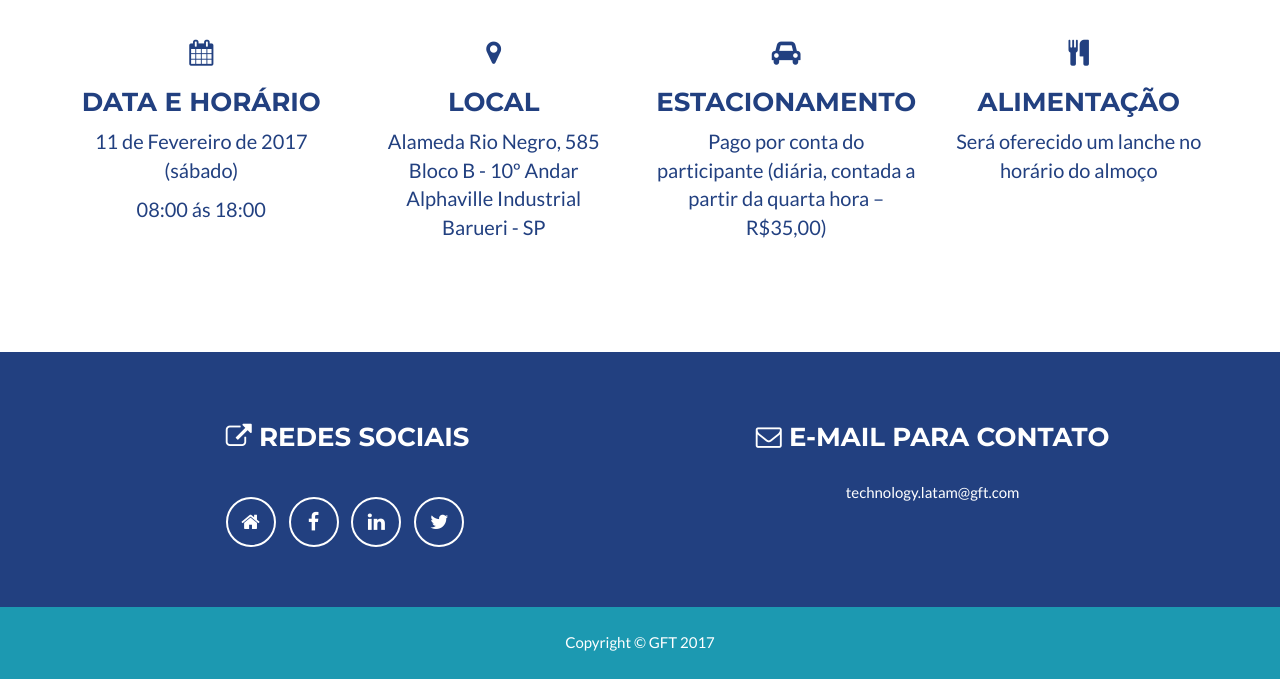
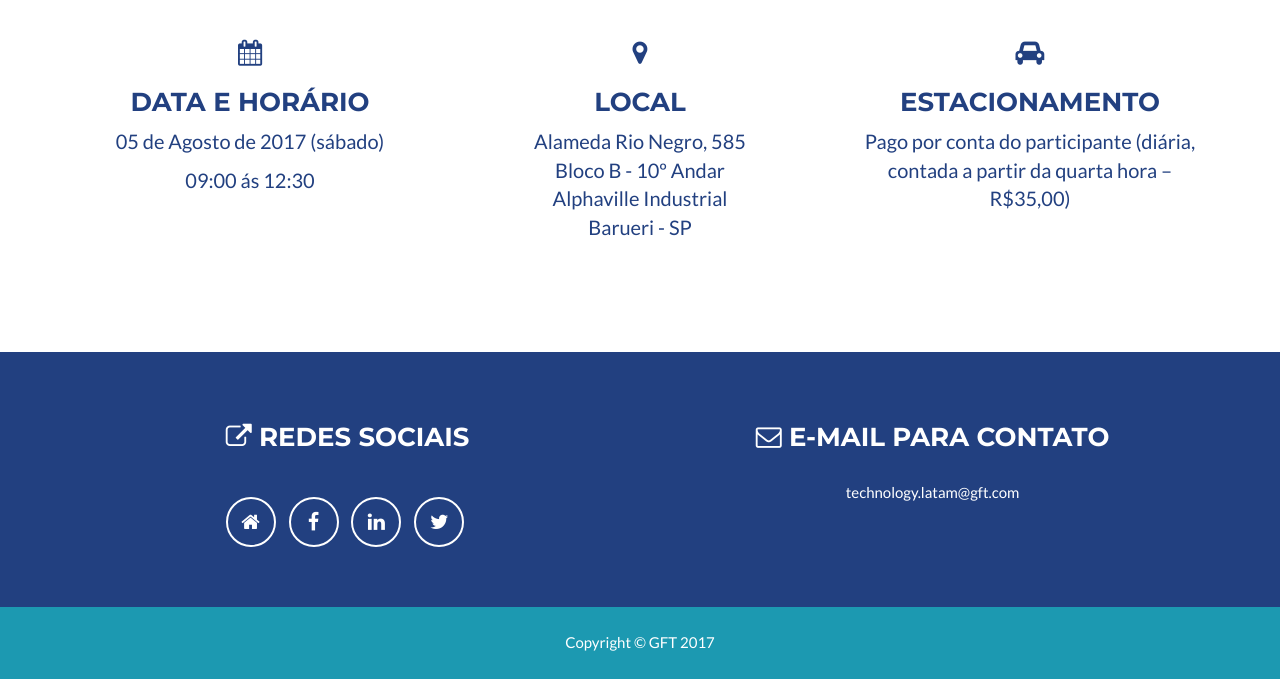
Before and after one commit to gft-technical-practices/2017-workshop-2, a Jekyll site: the page built from index.html, in a window 1280 px wide and 900 px high, scrolled down 3681 px, cut to the strip 221-900 px from the top of the window. Built offline with Jekyll 4.4.1, drawn with Linux system fonts in a browser that asks for light colours.

Commit message:
Update info.html

```diff
--- a/_includes/info.html
+++ b/_includes/info.html
@@ -19,17 +19,17 @@
 					</div>
 					<br/>
 					<div class="row">
-						<div class="footer-col col-md-3">
+						<div class="footer-col col-md-4">
 							<h3><i class="fa fa-calendar" aria-hidden="true"></i></h3>
 							<h3>Data e Horário</h3>
 							<p>
-							  11 de Fevereiro de 2017 (sábado)
+							  05 de Agosto de 2017 (sábado)
 							<p>
 							<p>
-							  08:00 ás 18:00
+							  09:00 ás 12:30
 							</p>
 						</div>
-						<div class="footer-col col-md-3">
+						<div class="footer-col col-md-4">
 							<h3><i class="fa fa-map-marker" aria-hidden="true"></i></h3>
 							<h3>{{ site.footer.location }}</h3>
 							<p>
@@ -38,18 +38,11 @@
 								{% endfor %}
 							</p>
 						</div>
-						<div class="footer-col col-md-3">
+						<div class="footer-col col-md-4">
 							<h3><i class="fa fa-car" aria-hidden="true"></i></h3>
 							<h3>Estacionamento</h3>
 							<p>
 							  Pago por conta do participante (diária, contada a partir da quarta hora – R$35,00)
-							<p>
-						</div>
-						<div class="footer-col col-md-3">
-							<h3><i class="fa fa-cutlery" aria-hidden="true"></i></h3>
-							<h3>Alimentação</h3>
-							<p>
-							  Será oferecido um lanche no horário do almoço
 							<p>
 						</div>
 					</div>
```
